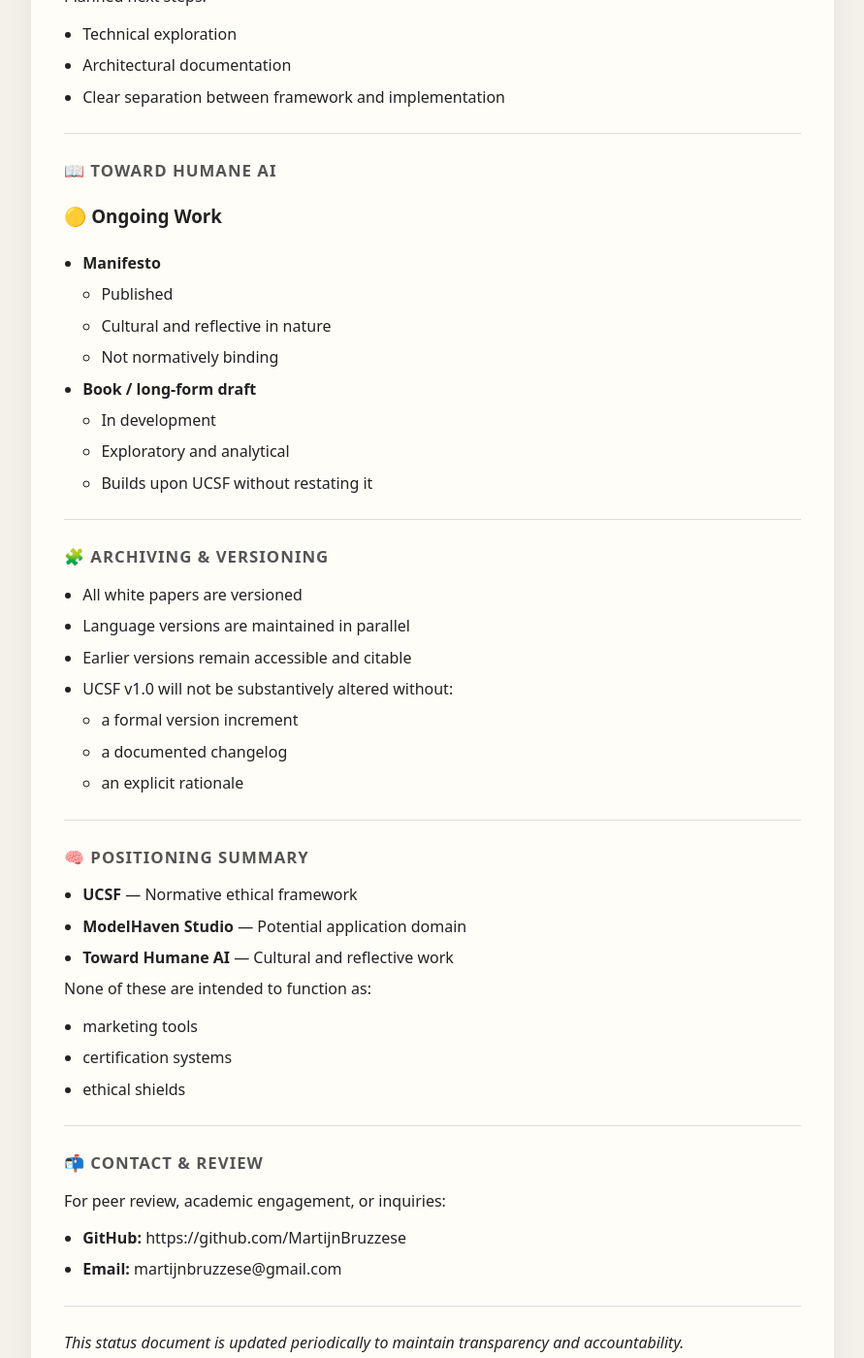
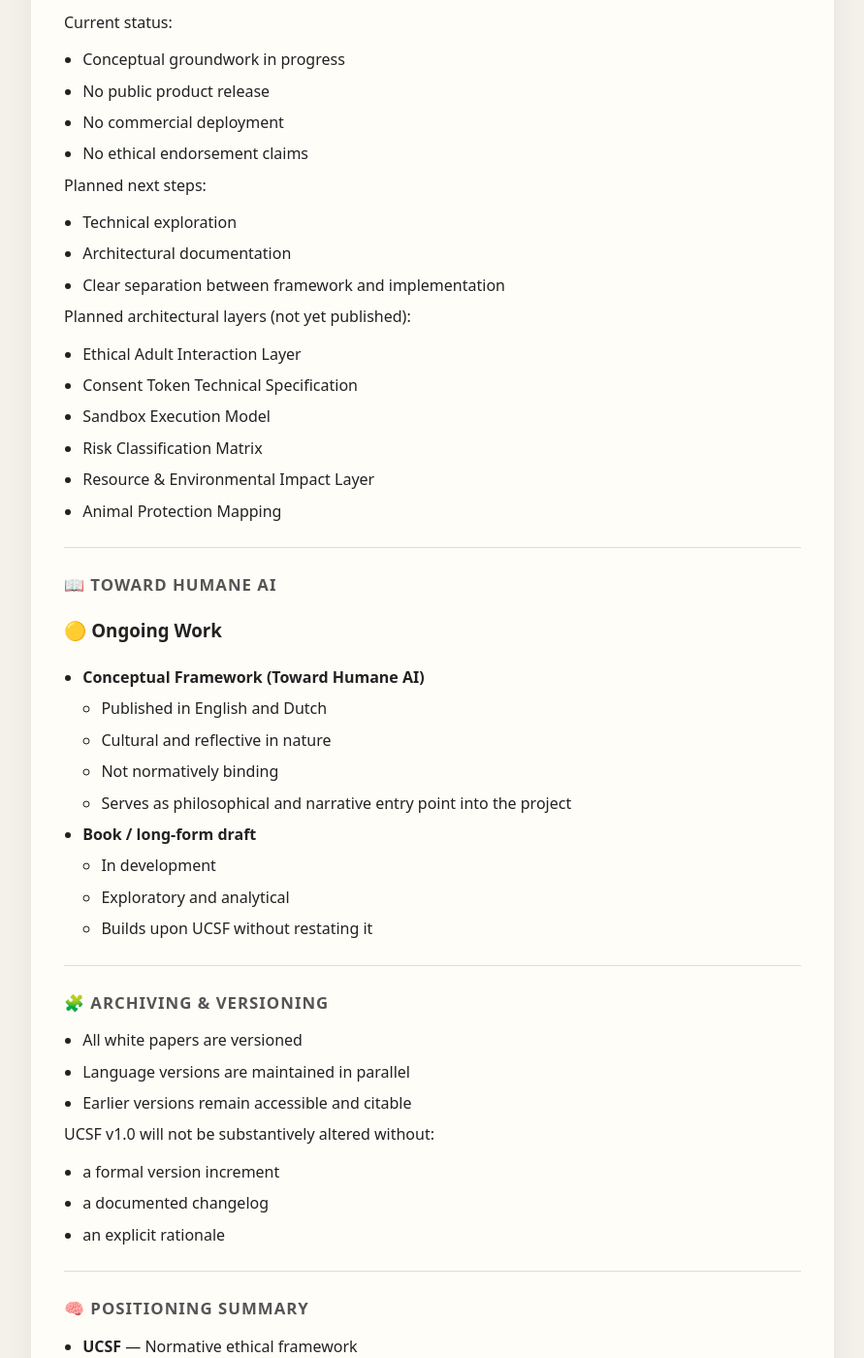
Before and after one commit to MartijnBruzzese/ModelHaven-Studio, a Jekyll site: the page built from STATUS.md, in a window 1280 px wide and 1400 px high, scrolled down 2581 px. Shown: the whole window at 97% size, without its empty margins (194-1085 px from the left). Built offline with Jekyll 4.4.1, drawn with Linux system fonts in a browser that asks for light colours; some of the changed text lies outside the part shown.

Commit message:
Update STATUS.md

```diff
--- a/STATUS.md
+++ b/STATUS.md
@@ -18,7 +18,7 @@
 
 - **UCSF — Universal Consent & Safety Framework**
 - **ModelHaven Studio**
-- **Toward Humane AI** (manifesto and long-form work)
+- **Toward Humane AI** (conceptual and long-form work)
 
 The distinction between *completed*, *active*, and *future* components is made explicit to support academic, societal, and interdisciplinary review.
 
@@ -43,12 +43,19 @@
   - Terminologically aligned
   - Ready for international peer review
 
+- **Combined Executive Summary (EN/NL)**
+  - Public entry point for UCSF & ModelHaven Studio
+  - Provides high-level architectural and ethical overview
+  - Intended for policymakers, reviewers, and interdisciplinary audiences
+
 - **Core UCSF Principles**
   - Consent as a condition, not an event
   - Safety as a design responsibility
   - Repair as an ethical obligation
   - Power coupled to responsibility
   - Ethical refusal as a valid outcome
+  - Recognition of non-human life as morally relevant
+  - Environmental limits treated as design constraints (energy, water, ecological impact)
 
 ---
 
@@ -96,15 +103,26 @@
 ModelHaven Studio is a **conceptual and applied project** informed by UCSF, but not equivalent to it.
 
 Current status:
+
 - Conceptual groundwork in progress
 - No public product release
 - No commercial deployment
 - No ethical endorsement claims
 
 Planned next steps:
+
 - Technical exploration
 - Architectural documentation
 - Clear separation between framework and implementation
+
+Planned architectural layers (not yet published):
+
+- Ethical Adult Interaction Layer
+- Consent Token Technical Specification
+- Sandbox Execution Model
+- Risk Classification Matrix
+- Resource & Environmental Impact Layer
+- Animal Protection Mapping
 
 ---
 
@@ -112,10 +130,11 @@
 
 ### 🟡 Ongoing Work
 
-- **Manifesto**
-  - Published
+- **Conceptual Framework (Toward Humane AI)**
+  - Published in English and Dutch
   - Cultural and reflective in nature
   - Not normatively binding
+  - Serves as philosophical and narrative entry point into the project
 
 - **Book / long-form draft**
   - In development
@@ -129,10 +148,12 @@
 - All white papers are versioned
 - Language versions are maintained in parallel
 - Earlier versions remain accessible and citable
-- UCSF v1.0 will not be substantively altered without:
-  - a formal version increment
-  - a documented changelog
-  - an explicit rationale
+
+UCSF v1.0 will not be substantively altered without:
+
+- a formal version increment
+- a documented changelog
+- an explicit rationale
 
 ---
 
@@ -143,6 +164,7 @@
 - **Toward Humane AI** — Cultural and reflective work
 
 None of these are intended to function as:
+
 - marketing tools
 - certification systems
 - ethical shields
```
